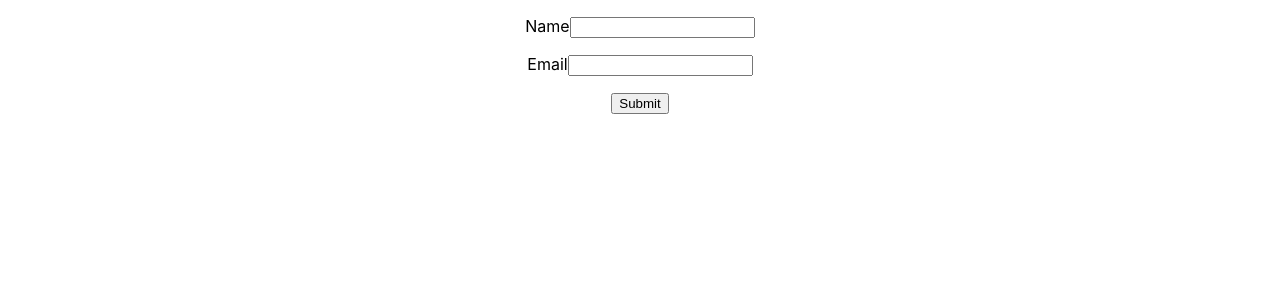
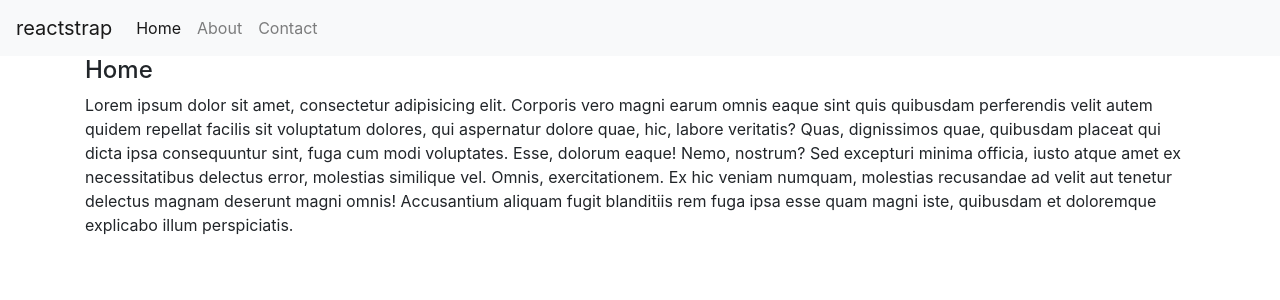
Before and after one commit to ridhoajibx/learn-react-redux, a React (Create React App) app in the folder react-hooks/: page / in a window 1280 px wide. Shown: the top 300 px of the page. Built offline with nearby package versions, Linux system fonts and the light colour scheme.

Commit message:
[ridho]- example react-router simple

```diff
--- a/react-hooks/package.json
+++ b/react-hooks/package.json
@@ -10,6 +10,7 @@
     "global": "^4.4.0",
     "react": "^17.0.1",
     "react-dom": "^17.0.1",
+    "react-router-dom": "^5.2.0",
     "react-scripts": "4.0.0",
     "reactstrap": "^8.7.1",
     "serve": "^11.3.2",
--- a/react-hooks/src/App.js
+++ b/react-hooks/src/App.js
@@ -1,12 +1,11 @@
 import React from 'react';
 import './App.css';
-import Form from './example/customhookExample/components/Form';
+import AppRouter from './example/reactRouter/App';
 
 function App() {
     return (
-        <div className="App">
-            <p></p>
-            <Form />
+        <div>
+            <AppRouter />
         </div>
     );
 }
--- /dev/null
+++ b/react-hooks/src/example/reactRouter/App.js
@@ -0,0 +1,23 @@
+import React from 'react';
+import Navbar from './components/Nav';
+import 'bootstrap/dist/css/bootstrap.min.css'
+
+import { BrowserRouter as Router, Route, Switch } from 'react-router-dom';
+import Home from './components/Home';
+import About from './components/About';
+import Contact from './components/Contact';
+
+const App = () => {
+    return (
+        <Router>
+            <Navbar />
+            <Switch>
+                <Route exact path="/" component={Home} />
+                <Route path="/about" component={About} />
+                <Route path="/contact" component={Contact} />
+            </Switch>
+        </Router>
+    );
+}
+
+export default App;
--- /dev/null
+++ b/react-hooks/src/example/reactRouter/components/About.js
@@ -0,0 +1,12 @@
+import React from 'react';
+
+const About = () => {
+    return (
+        <div className="container">
+            <h4>About</h4>
+            <p>Lorem ipsum dolor sit amet consectetur adipisicing elit. Rem dolor eius quisquam, voluptates veniam odio vero recusandae quia expedita non porro tenetur quos reiciendis magni nihil labore, cum quibusdam mollitia quae aut perferendis. Accusantium voluptatum atque laborum quidem suscipit, pariatur in commodi quisquam officia quos, minima nulla vero necessitatibus adipisci eos dolores possimus voluptate quibusdam, esse ea et enim excepturi? Consectetur veritatis nisi, ipsum, nobis vel maiores error ipsam inventore cum delectus vero eaque magni perspiciatis at iusto natus architecto maxime a repellendus atque dolorum. Laudantium quaerat voluptatum hic minus velit accusantium odit, optio qui quas! Ullam nulla nemo aliquid.</p>
+        </div>
+    );
+}
+
+export default About;
--- /dev/null
+++ b/react-hooks/src/example/reactRouter/components/Contact.js
@@ -0,0 +1,12 @@
+import React from 'react';
+
+const Contact = () => {
+    return (
+        <div className="container">
+            <h4>Contact</h4>
+            <p>Lorem ipsum dolor sit amet consectetur, adipisicing elit. Optio minus placeat enim recusandae animi voluptate voluptatibus modi tempore consequatur nesciunt esse voluptates alias ex libero aspernatur autem nemo, fuga, consectetur rerum quam reprehenderit, eveniet provident! Rem fugit, delectus dolore nulla excepturi reprehenderit ab quod officia voluptatem, explicabo suscipit modi deleniti assumenda laudantium minus non inventore iure, ducimus quas totam cupiditate. Laboriosam, accusamus animi aspernatur modi voluptates consequuntur debitis dolorum vero nobis repellendus ad quis, asperiores nam dignissimos quam id veritatis laborum veniam saepe? Praesentium officia provident error. Esse explicabo ullam earum quos odio adipisci similique ex cupiditate, vero debitis deleniti!</p>
+        </div>
+    );
+}
+
+export default Contact;
--- /dev/null
+++ b/react-hooks/src/example/reactRouter/components/Home.js
@@ -0,0 +1,12 @@
+import React from 'react';
+
+const Home = () => {
+    return (
+        <div className="container">
+            <h4>Home</h4>
+            <p>Lorem ipsum dolor sit amet, consectetur adipisicing elit. Corporis vero magni earum omnis eaque sint quis quibusdam perferendis velit autem quidem repellat facilis sit voluptatum dolores, qui aspernatur dolore quae, hic, labore veritatis? Quas, dignissimos quae, quibusdam placeat qui dicta ipsa consequuntur sint, fuga cum modi voluptates. Esse, dolorum eaque! Nemo, nostrum? Sed excepturi minima officia, iusto atque amet ex necessitatibus delectus error, molestias similique vel. Omnis, exercitationem. Ex hic veniam numquam, molestias recusandae ad velit aut tenetur delectus magnam deserunt magni omnis! Accusantium aliquam fugit blanditiis rem fuga ipsa esse quam magni iste, quibusdam et doloremque explicabo illum perspiciatis.</p>
+        </div>
+    );
+}
+
+export default Home;
--- /dev/null
+++ b/react-hooks/src/example/reactRouter/components/Nav.js
@@ -0,0 +1,39 @@
+import React, { useState } from 'react';
+import { NavLink } from 'react-router-dom';
+import {
+    Collapse,
+    Navbar,
+    NavbarToggler,
+    NavbarBrand,
+    Nav,
+    NavItem,
+} from 'reactstrap';
+
+const NavBar = () => {
+    const [isOpen, setIsOpen] = useState(false);
+
+    const toggle = () => setIsOpen(!isOpen);
+    return (
+        <div>
+            <Navbar color="light" light expand="md">
+                <NavbarBrand href="/">reactstrap</NavbarBrand>
+                <NavbarToggler onClick={toggle} />
+                <Collapse isOpen={isOpen} navbar>
+                    <Nav className="mr-auto" navbar>
+                        <NavItem>
+                            <NavLink className="nav-link" to="/">Home</NavLink>
+                        </NavItem>
+                        <NavItem>
+                            <NavLink className="nav-link" to="/about">About</NavLink>
+                        </NavItem>
+                        <NavItem>
+                            <NavLink className="nav-link" to="/contact">Contact</NavLink>
+                        </NavItem>
+                    </Nav>
+                </Collapse>
+            </Navbar>
+        </div>
+    );
+}
+
+export default NavBar;
```
Also changed, not shown: 1 other file (tests, documents, lock files or other folders).
